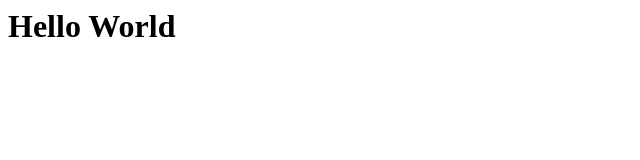
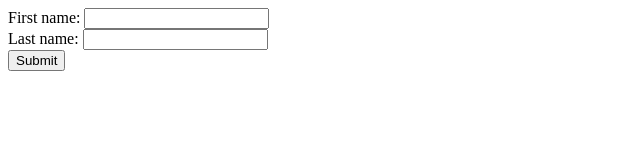
Before and after one commit to ViktorKobylka/Lab5-Data-Rep-and-Querying, a website: page index.html in a window 1280 px wide. Shown: the whole page, without its empty margins (0-640 px from the left). Drawn offline with Linux system fonts and the light colour scheme.

Commit message:
added form in index.html

```diff
--- a/index.html
+++ b/index.html
@@ -1,5 +1,9 @@
 <html>
 <body>
-    <h1>Hello World</h1>
+    <form action="/name" method="GET">
+        First name: <input type="text" name="firstname"><br>
+        Last name: <input type="text" name="lastname"><br>
+        <input type="submit" value="Submit">
+    </form>
 </body>
 </html>
--- a/server.js
+++ b/server.js
@@ -53,6 +53,8 @@ app.get('/api/movies', (req, res) => {
     res.status(201).json({ myMovies:movies });
 });
 
+app.use(express.static('public'));
+
 const path = require('path');
 
 app.get('/index', (req, res) => {
```
